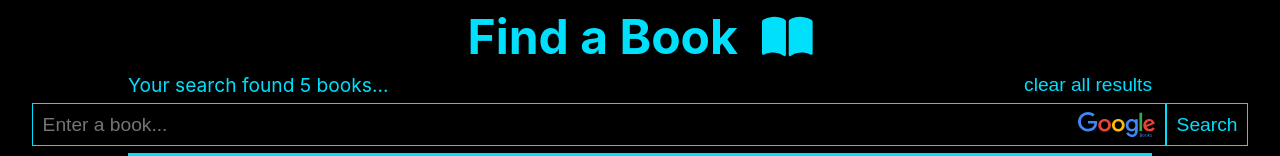
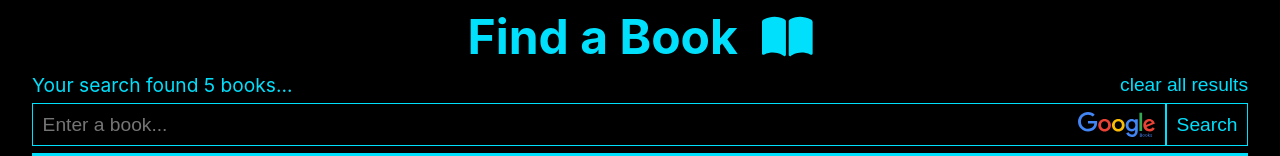
Before and after one commit to Kris-Martin/google-books, a React (Create React App) app: page / in a window 1280 px wide. Shown: the top 156 px of the page. Built offline with nearby package versions, Linux system fonts and the light colour scheme.

Commit message:
Update to use BEM

```diff
--- a/src/containers/BooksContainer/BooksContainer.jsx
+++ b/src/containers/BooksContainer/BooksContainer.jsx
@@ -28,9 +28,14 @@ const BooksContainer = () => {
 
     return (
         <>
-            <div className={styles.bookCount}>
+            <div className={styles.BookCount}>
                 <p>Your search found {books.length} books...</p>
-                <button onClick={clearAllResults}>clear all results</button>
+                <button
+                    className={styles.BookCount__Clear_Button}
+                    onClick={clearAllResults}
+                >
+                    clear all results
+                </button>
             </div>
             <SearchForm searchBooks={searchBooks} />
             <div className={styles.BooksContainer}>
--- a/src/containers/BooksContainer/BooksContainer.module.scss
+++ b/src/containers/BooksContainer/BooksContainer.module.scss
@@ -1,13 +1,13 @@
-.bookCount {
+.BookCount {
     margin: 0 auto;
-    width: 80%;
+    width: 95%;
     text-align: left;
     font-size: 1.2rem;
     display: flex;
     justify-content: space-between;
     color: rgb(0, 223, 252);
 
-    & > button {
+    &__Clear_Button {
         border: none;
         font-size: 1.2rem;
         background-color: black;
@@ -29,7 +29,7 @@
 
 .BooksContainer {
     // Sizing
-    width: 80%;
+    width: 95%;
     height: 78vh;
     margin: 0 auto;
     margin-bottom: 1em;
```
